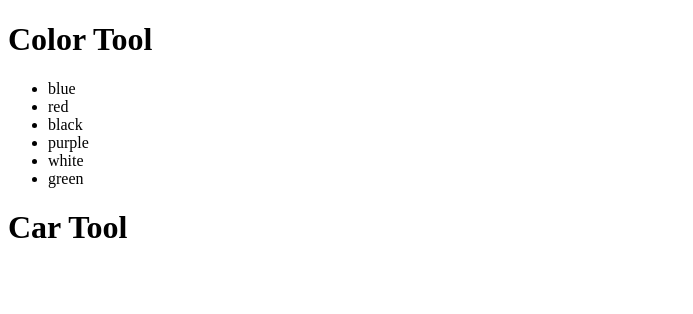
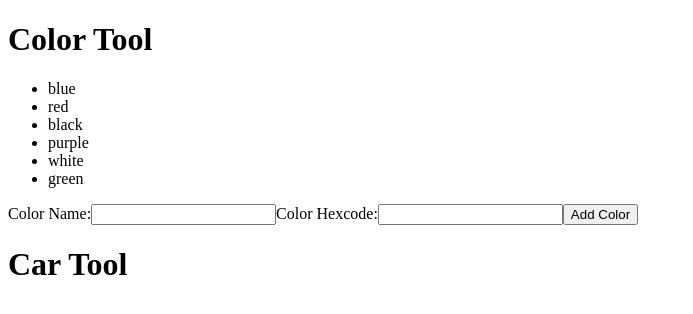
Before and after one commit to t4d-classes/bootcamp_09202021, a React (Create React App) app in the folder demo-app/: page / in a window 1280 px wide. Shown: the top 314 px of the page, without its empty margins (0-693 px from the left). Built offline with nearby package versions, Linux system fonts and the light colour scheme.

Commit message:
add exercise 5

```diff
--- a/demo-app/src/components/ColorTool.js
+++ b/demo-app/src/components/ColorTool.js
@@ -1,6 +1,27 @@
-
+import { useState } from 'react';
 
 export const ColorTool = (props) => {
+
+  const [
+    colorForm, // state data
+    setColorForm, // function to update the state data and re-render
+  ] = useState({
+    name: '', hexcode: '',
+  } /* initial value of the state on the first render */);
+
+  const change = e => {
+
+    // set a new color form state object, and re-render
+    setColorForm({
+      // spread operator to copy the properties from the original color form to the new color form
+      ...colorForm,
+      [ e.target.name ]: e.target.value,
+      // name: e.target.value
+    } /* new object literal, so we have a new object reference saying the state change */);
+
+  };
+
+  console.log(colorForm);
 
   return (
     <>
@@ -11,6 +32,17 @@
         {props.colors.map(color => <li key={color.id}>
           {color.name}</li>)}
       </ul>
+      <form>
+        <label>
+          Color Name:
+          <input type="text" name="name" value={colorForm.name} onChange={change} />
+        </label>
+        <label>
+          Color Hexcode:
+          <input type="text" name="hexcode" value={colorForm.hexcode} onChange={change} />
+        </label>
+        <button type="button">Add Color</button>
+      </form>
     </>
   );
 
```
Also changed, not shown: demo-app/exercises/exercise-5.md (added, +11 -0 lines).
